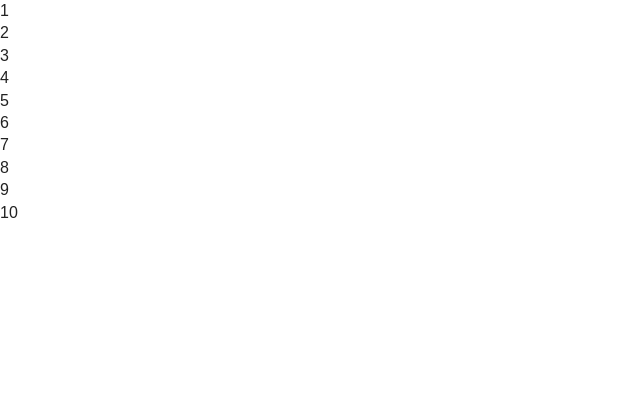
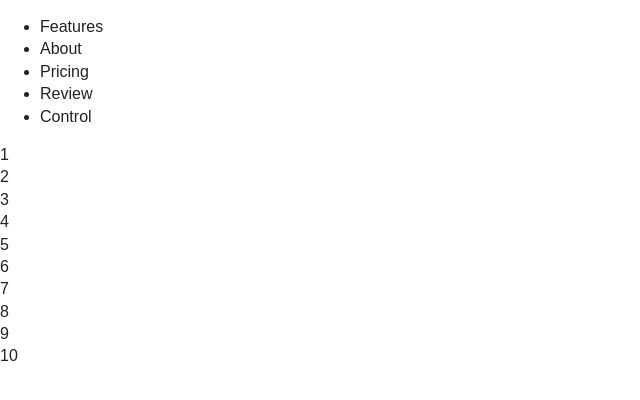
Before and after one commit to BeetrootClass/beetrootclass.github.io, a plain HTML site: page index.html in a window 1280 px wide. Shown: the whole page, without its empty margins (0-640 px from the left). Drawn offline with Linux system fonts and the light colour scheme.

Commit message:
add logo and nav html

```diff
--- a/index.html
+++ b/index.html
@@ -17,7 +17,29 @@
     <!--[if lt IE 8]>
             <p class="browserupgrade">You are using an <strong>outdated</strong> browser. Please <a href="http://browsehappy.com/">upgrade your browser</a> to improve your experience.</p>
         <![endif]-->
-    <header></header>
+    <header class="header">
+        <div class="header__logo">
+        </div>
+            <nav class="header__site-navigation">
+                <ul class="site-navigation">
+                    <li class="site-navigation__item">
+                    <a class="site-navigation__link">Features</a>
+                </li>
+                    <li class="site-navigation__item">
+                        <a class="site-navigation__link">About</a>
+                    </li>
+                    <li class="site-navigation__item">
+                        <a class="site-navigation__link">Pricing</a>
+                    </li>
+                    <li class="site-navigation__item">
+                        <a class="site-navigation__link">Review</a>
+                    </li>
+                    <li class="site-navigation__item">
+                        <a class="site-navigation__link">Control</a>
+                    </li>
+                </ul>
+            </nav>
+    </header>
     <main>
         <section>1</section>
         <section>2</section>
```
